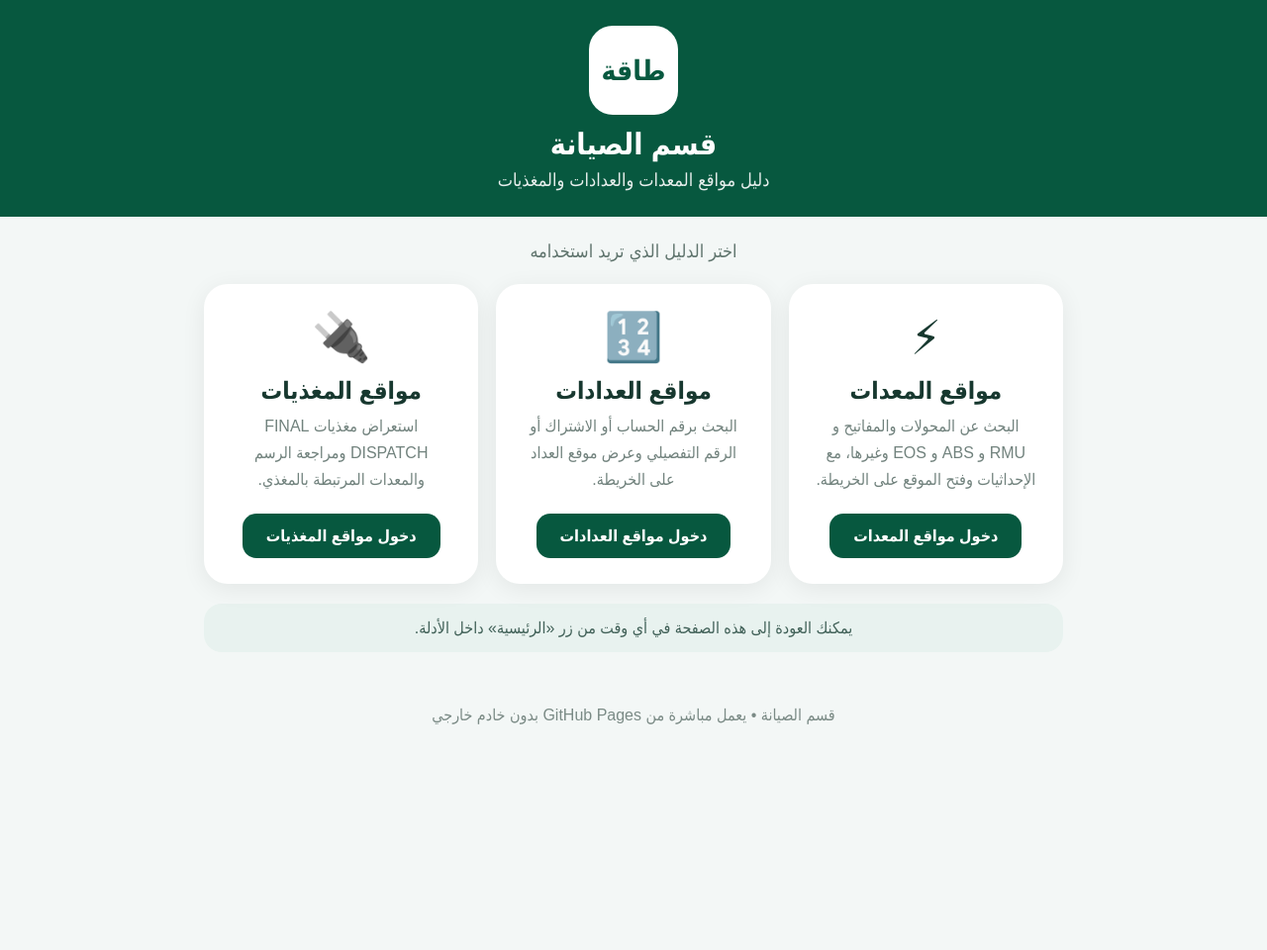
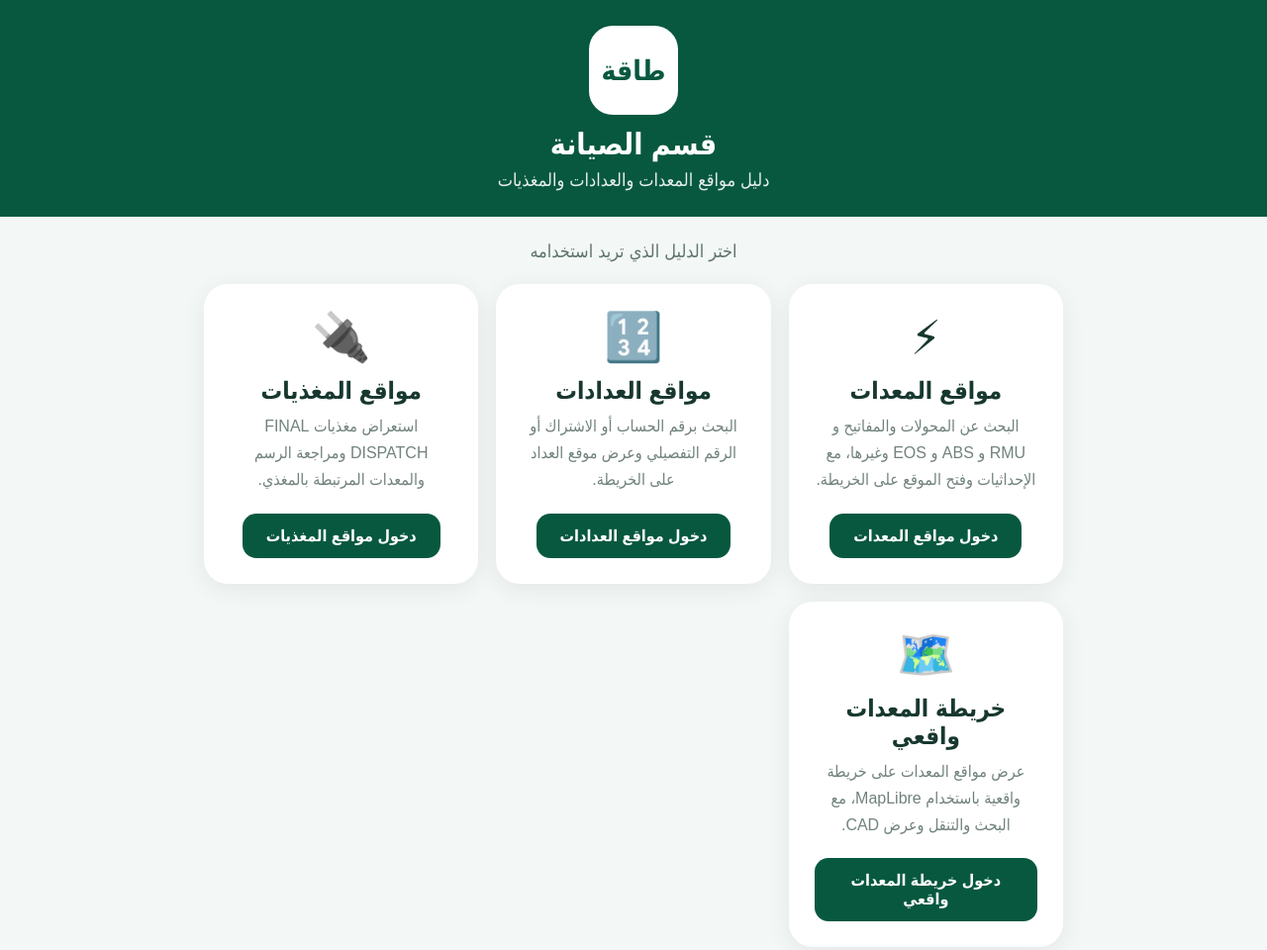
Before and after one commit to ops11141/sec, a website: page index.html in a window 1280 px wide. Shown: the top 960 px of the page at 99% size. Before the commit the page ends 800 px from the top, so only its background shows below. Drawn offline with Linux system fonts and the light colour scheme.

Commit message:
Add realistic equipment map card

```diff
--- a/index.html
+++ b/index.html
@@ -1,3 +1,3 @@
 <!doctype html><html lang="ar" dir="rtl"><head><meta charset="utf-8"><meta name="viewport" content="width=device-width,initial-scale=1,viewport-fit=cover"><title>قسم الصيانة - مواقع المعدات والعدادات</title><style>
 *{box-sizing:border-box}body{margin:0;background:#f3f7f6;color:#17382f;font-family:Arial,Tahoma,sans-serif}header{background:#07583f;color:#fff;padding:26px 18px;text-align:center}.logo{width:90px;height:90px;background:#fff;color:#07583f;border-radius:24px;display:flex;align-items:center;justify-content:center;font-weight:800;font-size:28px;margin:0 auto 12px}h1{margin:0;font-size:30px}.sub{margin-top:8px;font-size:18px;opacity:.9}main{max-width:900px;margin:auto;padding:24px 16px}.welcome{text-align:center;color:#5f746d;font-size:18px;margin-bottom:22px}.grid{display:grid;grid-template-columns:repeat(3,1fr);gap:18px}.card{background:#fff;border-radius:24px;padding:26px;box-shadow:0 5px 25px #00000012;text-align:center;text-decoration:none;color:#17382f;transition:.15s}.card:hover{transform:translateY(-2px)}.icon{font-size:48px;margin-bottom:12px}.card h2{margin:8px 0;font-size:24px}.card p{margin:8px 0 20px;color:#71827d;line-height:1.7}.go{display:inline-block;background:#07583f;color:#fff;padding:13px 24px;border-radius:14px;font-weight:700}.note{margin-top:20px;background:#e8f2ef;border-radius:18px;padding:15px;text-align:center;color:#416158}footer{text-align:center;color:#7b8b86;padding:30px}@media(max-width:650px){.grid{grid-template-columns:1fr}h1{font-size:26px}.card{padding:22px}}
-</style></head><body><header><div class="logo">طاقة</div><h1>قسم الصيانة</h1><div class="sub">دليل مواقع المعدات والعدادات والمغذيات</div></header><main><div class="welcome">اختر الدليل الذي تريد استخدامه</div><div class="grid"><a class="card" href="equipment.html"><div class="icon">⚡</div><h2>مواقع المعدات</h2><p>البحث عن المحولات والمفاتيح و RMU و ABS و EOS وغيرها، مع الإحداثيات وفتح الموقع على الخريطة.</p><span class="go">دخول مواقع المعدات</span></a><a class="card" href="meters.html"><div class="icon">🔢</div><h2>مواقع العدادات</h2><p>البحث برقم الحساب أو الاشتراك أو الرقم التفصيلي وعرض موقع العداد على الخريطة.</p><span class="go">دخول مواقع العدادات</span></a><a class="card" href="feeders.html"><div class="icon">🔌</div><h2>مواقع المغذيات</h2><p>استعراض مغذيات FINAL DISPATCH ومراجعة الرسم والمعدات المرتبطة بالمغذي.</p><span class="go">دخول مواقع المغذيات</span></a></div><div class="note">يمكنك العودة إلى هذه الصفحة في أي وقت من زر «الرئيسية» داخل الأدلة.</div></main><footer>قسم الصيانة • يعمل مباشرة من GitHub Pages بدون خادم خارجي</footer></body></html>
+</style></head><body><header><div class="logo">طاقة</div><h1>قسم الصيانة</h1><div class="sub">دليل مواقع المعدات والعدادات والمغذيات</div></header><main><div class="welcome">اختر الدليل الذي تريد استخدامه</div><div class="grid"><a class="card" href="equipment.html"><div class="icon">⚡</div><h2>مواقع المعدات</h2><p>البحث عن المحولات والمفاتيح و RMU و ABS و EOS وغيرها، مع الإحداثيات وفتح الموقع على الخريطة.</p><span class="go">دخول مواقع المعدات</span></a><a class="card" href="meters.html"><div class="icon">🔢</div><h2>مواقع العدادات</h2><p>البحث برقم الحساب أو الاشتراك أو الرقم التفصيلي وعرض موقع العداد على الخريطة.</p><span class="go">دخول مواقع العدادات</span></a><a class="card" href="feeders.html"><div class="icon">🔌</div><h2>مواقع المغذيات</h2><p>استعراض مغذيات FINAL DISPATCH ومراجعة الرسم والمعدات المرتبطة بالمغذي.</p><span class="go">دخول مواقع المغذيات</span></a><a class="card" href="equipment-map-real.html"><div class="icon">🗺️</div><h2>خريطة المعدات واقعي</h2><p>عرض مواقع المعدات على خريطة واقعية باستخدام MapLibre، مع البحث والتنقل وعرض CAD.</p><span class="go">دخول خريطة المعدات واقعي</span></a></div><div class="note">يمكنك العودة إلى هذه الصفحة في أي وقت من زر «الرئيسية» داخل الأدلة.</div></main><footer>قسم الصيانة • يعمل مباشرة من GitHub Pages بدون خادم خارجي</footer></body></html>
```
